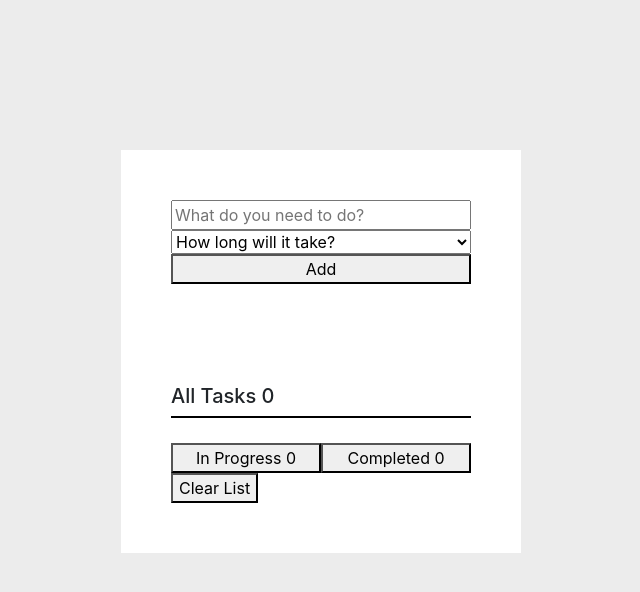
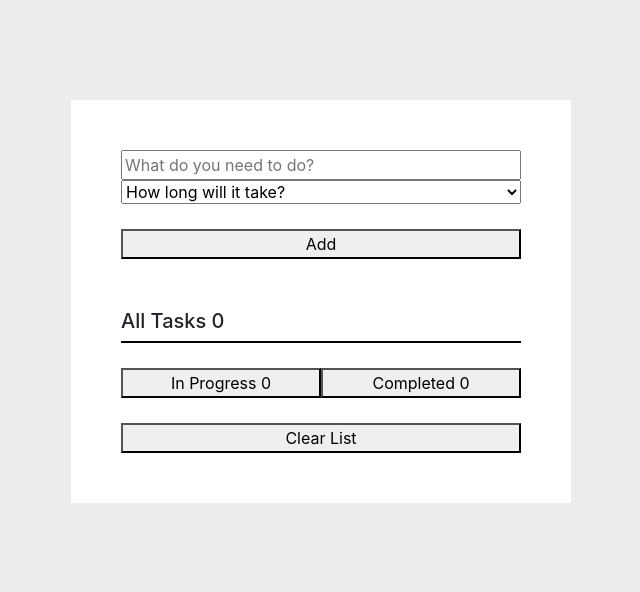
Before and after one commit to TTBoiMike/todo-list-react-app, a React (Create React App) app: page / in a window 1280 px wide. Shown: the top 592 px of the page, without its empty margins (319-959 px from the left). Built offline with nearby package versions, Linux system fonts and the light colour scheme.

Commit message:
adds prelim styling

```diff
--- a/src/App.css
+++ b/src/App.css
@@ -10,13 +10,11 @@ body {
   margin: 0 auto;
   width: 500px;
   padding: 50px;
-}
-.app-container {
-  width: 100%;
-  padding: 50px;
   background-color: #fff;
+
 }
 .create-form {
+  margin-bottom: 50px;
   display: flex;
   flex-direction: column;
 }
@@ -33,7 +31,6 @@ body {
   align-items: center;
 }
 .todo-app-info {
-  padding-top: 25px;
   display: grid;
   grid-template-columns: 1fr 1fr;
   border-top: 2px solid black;
@@ -46,3 +43,15 @@ body {
   height: 30px;
   width: 30px;
 }
+button {
+  margin-top: 25px;
+}
+.button-add {
+
+}
+.button-filter {
+
+}
+.button-clear {
+  width: 100%;
+}
--- a/src/components/create.js
+++ b/src/components/create.js
@@ -25,7 +25,7 @@ class Create extends React.Component {
 
     render() {
         return (
-            <form className="app-container create-form" onChange={(e) => this.handleChange(e)} onSubmit={(e) => this.handleSubmit(e)}>
+            <form className="create-form" onChange={(e) => this.handleChange(e)} onSubmit={(e) => this.handleSubmit(e)}>
                 <input type="text" id="title" placeholder="What do you need to do?" name="title" required />
                     <select name="duration" id="duration" required>
                         <option value="">How long will it take?</option>
--- a/src/components/listing.js
+++ b/src/components/listing.js
@@ -22,10 +22,10 @@ class Listings extends React.Component {
 
     render() {
         return (
-            <div className="app-container">
+            <div>
                 <AppMeta appinfo={this.props.appinfo} clearlist={this.props.clearlist} filter={this.props.filter}/>
                 {this.buildListingHTML()}
-                <button onClick={this.props.clearlist}>Clear List</button>
+                <button className="button-clear" onClick={this.props.clearlist}>Clear List</button>
             </div>
         )
     }
```
Also changed, not shown: src/components/display.js (deleted, +0 -15 lines), src/assets/check-square-solid.svg (deleted), 1 other file (tests, documents, lock files or other folders).
